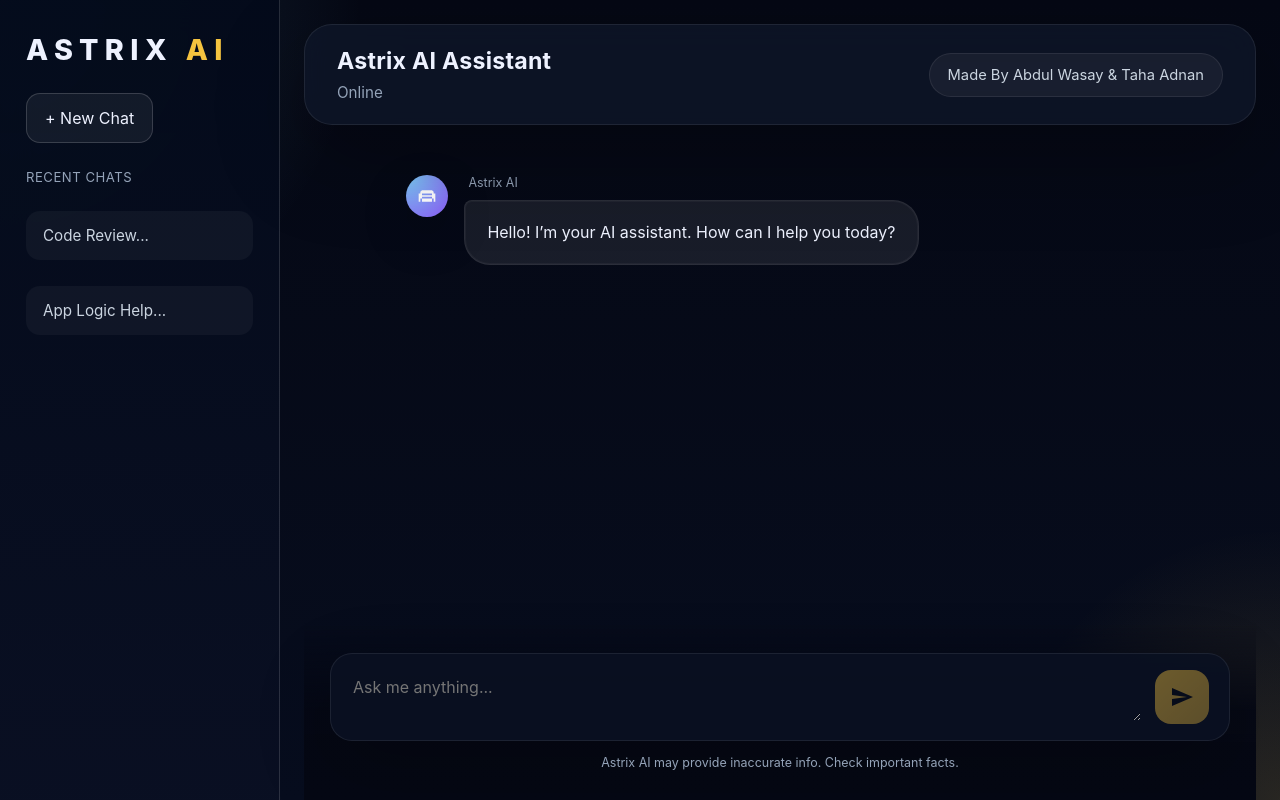
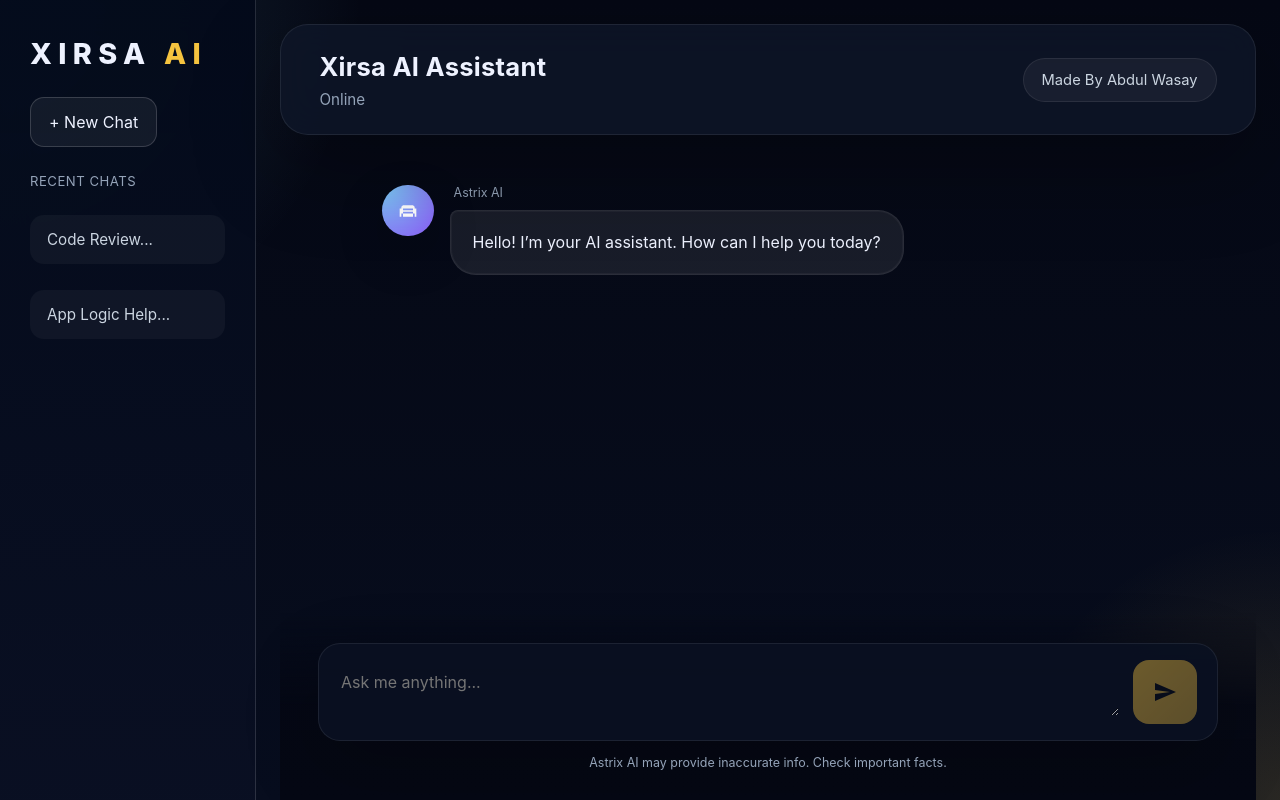
Before and after one commit to AbdulWasay001/Chatbot-frontend, a React app: page / in a window 1280 px wide. Built offline with nearby package versions, Linux system fonts and the light colour scheme; the HTML template or start-up script is replaced by a standard one.

Commit message:
smt changed

```diff
--- a/src/App.css
+++ b/src/App.css
@@ -64,11 +64,11 @@ button, textarea {
 }
 
 .sidebar {
-  width: 280px;
-  min-width: 280px;
+  width: clamp(240px, 20vw, 320px);
+  min-width: clamp(240px, 20vw, 320px);
   background: linear-gradient(180deg, rgba(4, 11, 27, 0.96), rgba(10, 16, 35, 0.95));
   border-right: 1px solid var(--border-soft);
-  padding: 32px 26px;
+  padding: clamp(20px, 3vw, 36px) clamp(18px, 2.5vw, 30px);
   display: flex;
   flex-direction: column;
   gap: 26px;
@@ -170,7 +170,7 @@ button, textarea {
   justify-content: space-between;
   align-items: center;
   gap: 18px;
-  padding: 22px 32px;
+  padding: clamp(16px, 2vw, 28px) clamp(20px, 3vw, 40px);
   margin-bottom: 20px;
   background: rgba(15, 23, 42, 0.75);
   border-radius: 28px;
@@ -194,7 +194,7 @@ button, textarea {
 
 .header-info h3 {
   margin: 0;
-  font-size: 1.45rem;
+  font-size: clamp(1.2rem, 2vw, 1.8rem);
   letter-spacing: 0.01em;
   position: relative;
   z-index: 1;
@@ -233,7 +233,7 @@ button, textarea {
 .messages-container {
   flex: 1;
   overflow-y: auto;
-  padding: 30px clamp(24px, 8vw, 120px) 120px clamp(24px, 8vw, 120px);
+  padding: clamp(20px, 3vw, 36px) clamp(24px, 8vw, 120px) clamp(80px, 12vw, 150px) clamp(24px, 8vw, 120px);
   display: flex;
   flex-direction: column;
   gap: 26px;
@@ -252,8 +252,8 @@ button, textarea {
 }
 
 .avatar {
-  width: 42px;
-  height: 42px;
+  width: clamp(36px, 4vw, 52px);
+  height: clamp(36px, 4vw, 52px);
   border-radius: 50%;
   background: radial-gradient(circle at top left, var(--accent-cyan), var(--accent-purple));
   color: white;
@@ -355,7 +355,7 @@ button, textarea {
   position: sticky;
   bottom: 0;
   width: 100%;
-  padding: 30px 0 18px;
+  padding: clamp(20px, 3vw, 36px) 0 clamp(12px, 1.5vw, 24px);
   background: linear-gradient(180deg, transparent 0%, rgba(5, 8, 20, 0.96) 50%, rgba(5, 8, 20, 1) 100%);
   display: flex;
   flex-direction: column;
@@ -408,8 +408,8 @@ button, textarea {
   margin-left: 14px;
   display: grid;
   place-items: center;
-  width: 54px;
-  height: 54px;
+  width: clamp(46px, 5vw, 64px);
+  height: clamp(46px, 5vw, 64px);
   transition: transform 0.25s ease, box-shadow 0.25s ease, background 0.25s ease;
   box-shadow: 0 4px 15px rgba(245, 195, 63, 0.2);
 }
--- a/src/App.jsx
+++ b/src/App.jsx
@@ -59,7 +59,7 @@ function App() {
     <div className="app-container">
       {/* Sidebar (Optional decoration) */}
       <aside className="sidebar">
-        <div className="logo">Astrix <span>AI</span></div>
+        <div className="logo">Xirsa <span>AI</span></div>
         <button className="new-chat-btn">+ New Chat</button>
         <div className="history-label">Recent Chats</div>
         <div className="history-item">Code Review...</div>
@@ -69,10 +69,10 @@ function App() {
       <main className="main-chat">
         <header className="chat-header">
           <div className="header-info">
-            <h3>Astrix AI Assistant</h3>
+            <h3>Xirsa AI Assistant</h3>
             <p><span className="status-dot"></span> Online</p>
           </div>
-          <div className="credits-tag"> Made By Abdul Wasay & Taha Adnan</div>
+          <div className="credits-tag"> Made By Abdul Wasay </div>
         </header>
 
         <section className="messages-container">
--- a/src/index.css
+++ b/src/index.css
@@ -40,11 +40,11 @@ button, textarea {
 }
 
 .sidebar {
-  width: 280px;
-  min-width: 280px;
+  width: clamp(240px, 20vw, 320px);
+  min-width: clamp(240px, 20vw, 320px);
   background: linear-gradient(180deg, rgba(4, 11, 27, 0.96), rgba(10, 16, 35, 0.95));
   border-right: 1px solid var(--border-soft);
-  padding: 32px 26px;
+  padding: clamp(20px, 3vw, 36px) clamp(18px, 2.5vw, 30px);
   display: flex;
   flex-direction: column;
   gap: 26px;
@@ -118,7 +118,7 @@ button, textarea {
   justify-content: space-between;
   align-items: center;
   gap: 18px;
-  padding: 22px 32px;
+  padding: clamp(16px, 2vw, 28px) clamp(20px, 3vw, 40px);
   margin-bottom: 20px;
   background: rgba(15, 23, 42, 0.75);
   border-radius: 28px;
@@ -129,7 +129,7 @@ button, textarea {
 
 .header-info h3 {
   margin: 0;
-  font-size: 1.45rem;
+  font-size: clamp(1.2rem, 2vw, 1.8rem);
   letter-spacing: 0.01em;
 }
 
@@ -169,8 +169,8 @@ button, textarea {
 }
 
 .avatar {
-  width: 42px;
-  height: 42px;
+  width: clamp(36px, 4vw, 52px);
+  height: clamp(36px, 4vw, 52px);
   border-radius: 50%;
   background: radial-gradient(circle at top left, var(--accent-cyan), var(--accent-purple));
   color: white;
@@ -299,8 +299,8 @@ button, textarea {
   margin-left: 14px;
   display: grid;
   place-items: center;
-  width: 54px;
-  height: 54px;
+  width: clamp(46px, 5vw, 64px);
+  height: clamp(46px, 5vw, 64px);
   transition: transform 0.25s ease, box-shadow 0.25s ease;
 }
 
```
